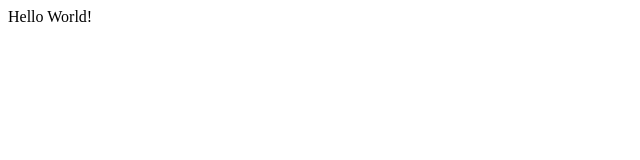
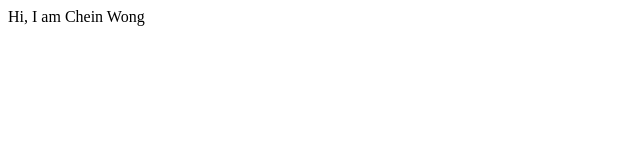
Before and after one commit to CheinWong/CheinWong.github.io, a plain HTML site: page index.html in a window 1280 px wide. Shown: the full height of the page, 0-640 px from the left. Drawn offline with Linux system fonts and the light colour scheme.

Commit message:
Update index.html

```diff
--- a/index.html
+++ b/index.html
@@ -1,5 +1,5 @@
 <html>
   <body>
-    <p>Hello World!</p>
+    <p>Hi, I am Chein Wong</p>
   </body>
 </html>
```
